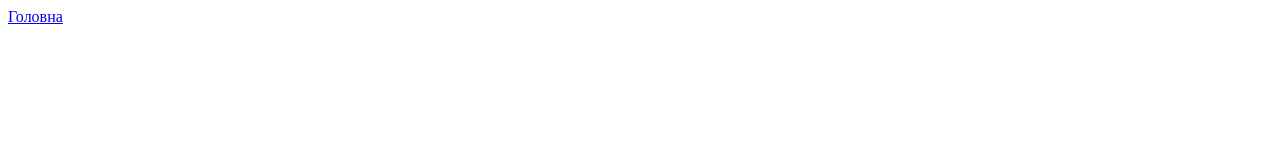
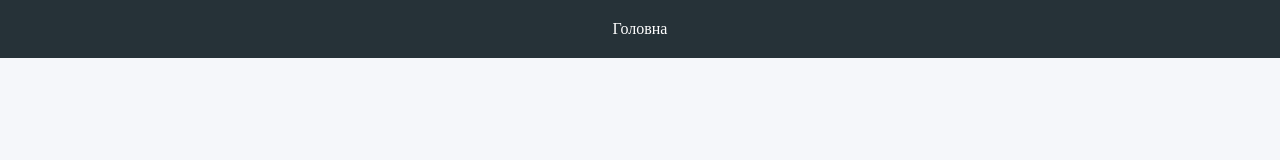
Before and after one commit to leuss7/web-course, a plain HTML site: page pages/about.html in a window 1280 px wide. Drawn offline with Linux system fonts and the light colour scheme; the site is published under a folder, as on GitHub Pages, so addresses that start at the root find nothing.

Commit message:
виправлення невеличкі

```diff
--- a/pages/about.html
+++ b/pages/about.html
@@ -3,12 +3,12 @@
 <head>
     <meta charset="UTF-8">
     <meta name="viewport" content="width=device-width, initial-scale=1.0">
-    <link rel="stylesheet" href="/css/style.css">
+    <link rel="stylesheet" href="../css/style.css">
     <title>Про автора</title>
 </head>
 <header>
      <nav class="navbar">
-        <a href="/index.html" class="head-link">Головна</a>
+        <a href="../index.html" class="head-link">Головна</a>
     </nav>
     </header>
 <body>
```
Also changed, not shown: pages/vehicle.html (+2 -2 lines).
